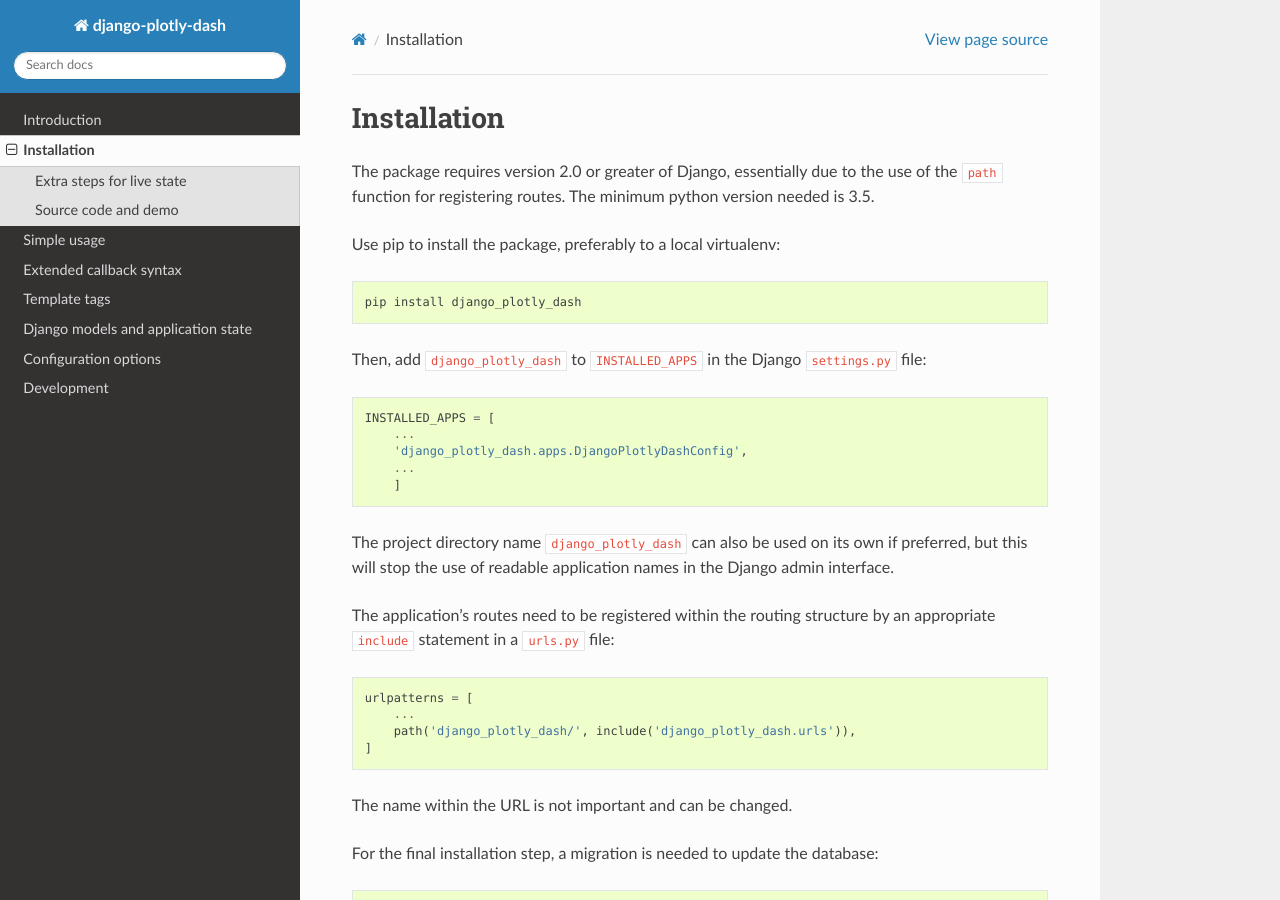
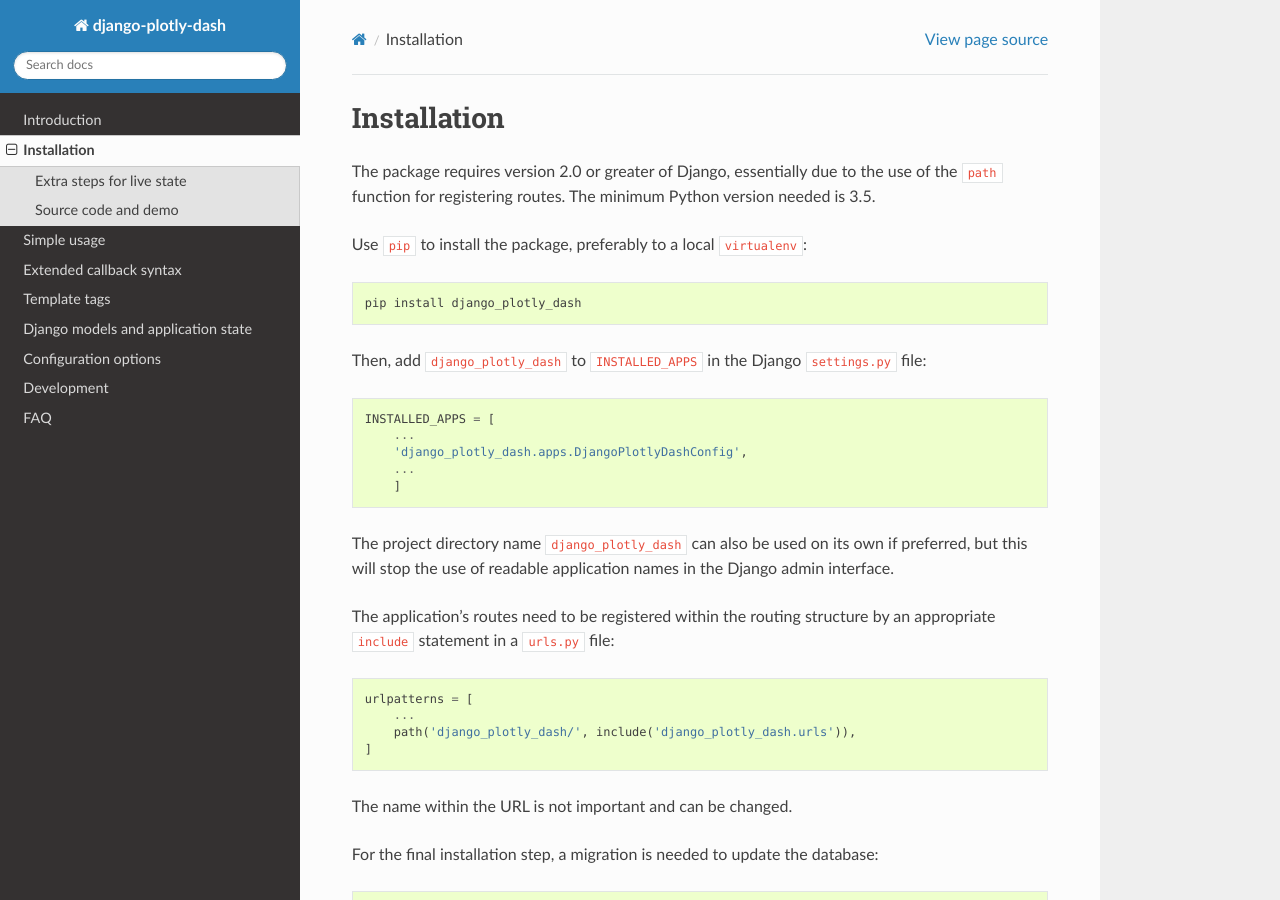
Before and after one commit to GibbsConsulting/django-plotly-dash, a Sphinx documentation site: the page built from docs/installation.rst, in a window 1280 px wide and 900 px high. Built offline with Sphinx 7.4.7 and the Read the Docs theme 2.0.0, drawn with Linux system fonts in a browser that asks for light colours; some of the changed text lies outside the part shown.

```diff
--- a/docs/development.rst
+++ b/docs/development.rst
@@ -21,6 +21,8 @@ Documentation
 
 blah
 
+
+.. _bug-reporting:
 Bug reports and other issues
 ----------------------------
 
@@ -28,4 +30,5 @@ The ideal bug report is a pull request containing the addition of a failing test
 to the test suite. However, this rarely happens in practice!
 
 The essential requirement of a bug report is that it contains enough information to characterise the issue, and ideally
-also provides some way of replicating it.
+also provides some way of replicating it. Issues that cannot be replicated within a virtualenv are unlikely to
+get much attention, if any.
--- a/docs/index.rst
+++ b/docs/index.rst
@@ -22,3 +22,4 @@ Contents
    models_and_state
    configuration
    development
+   faq
--- a/docs/installation.rst
+++ b/docs/installation.rst
@@ -4,9 +4,9 @@ Installation
 ============
 
 The package requires version 2.0 or greater of Django, essentially due to the use of the ``path`` function for
-registering routes. The minimum python version needed is 3.5.
+registering routes. The minimum Python version needed is 3.5.
 
-Use pip to install the package, preferably to a local virtualenv::
+Use ``pip`` to install the package, preferably to a local ``virtualenv``::
 
     pip install django_plotly_dash
 
@@ -78,7 +78,7 @@ well as adding ``channels`` to the ``INSTALLED_APPS`` list, a ``CHANNEL_LAYERS``
 The host and port entries in ``hosts`` should be adjusted to match the network location of the Redis instance.
 
 Further configuration options can be specified through the optional ``PLOTLY_DASH`` settings variable. The
-available options are detailed in the :ref:`configuration` section.
+available options are detailed in the :ref:`configuration <configuration>` section.
 
 Source code and demo
 --------------------
```
Also changed, not shown: other parts of docs/installation.rst (+3 -0 lines), docs/faq.rst (added, +22 -0 lines).
